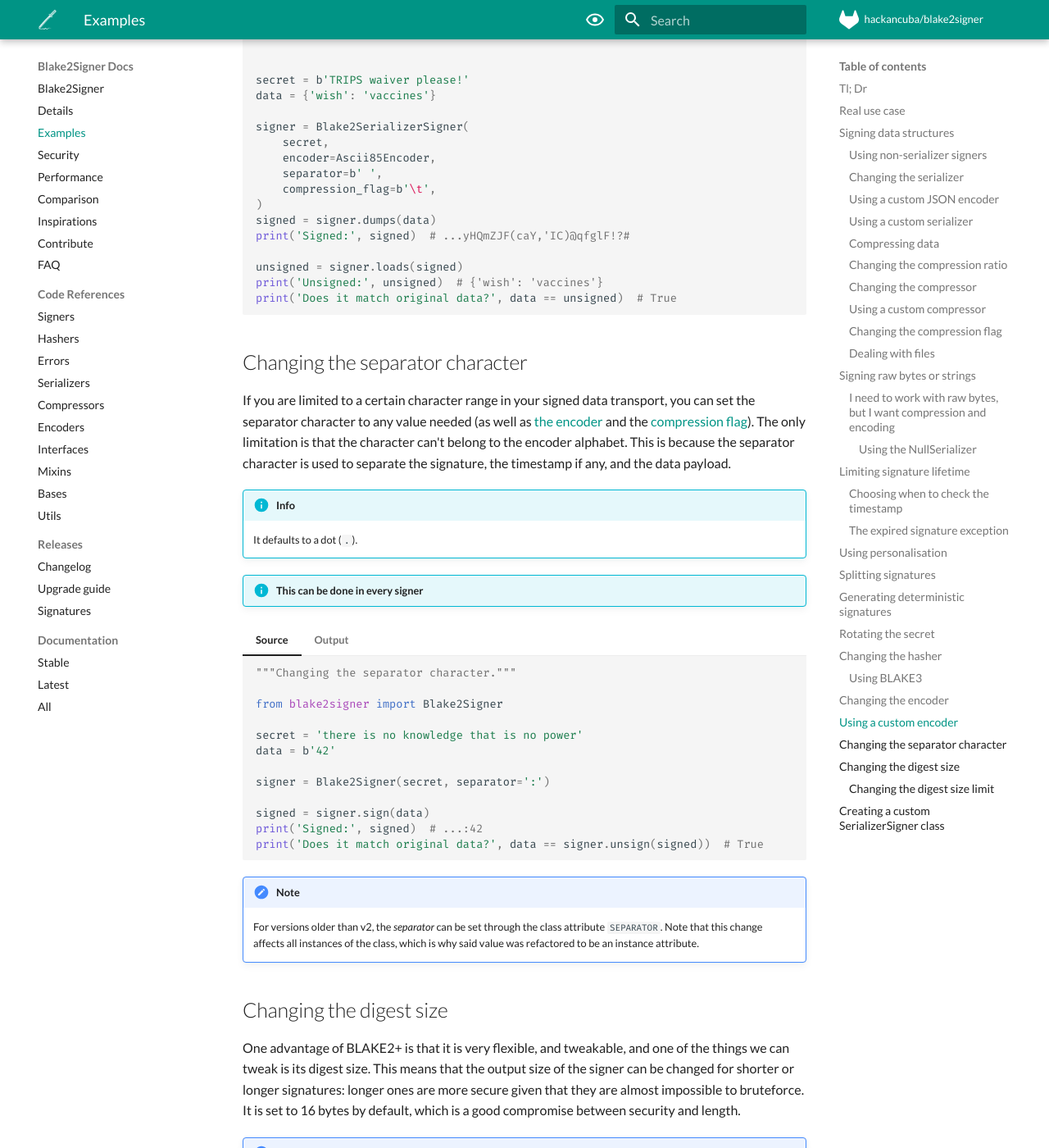
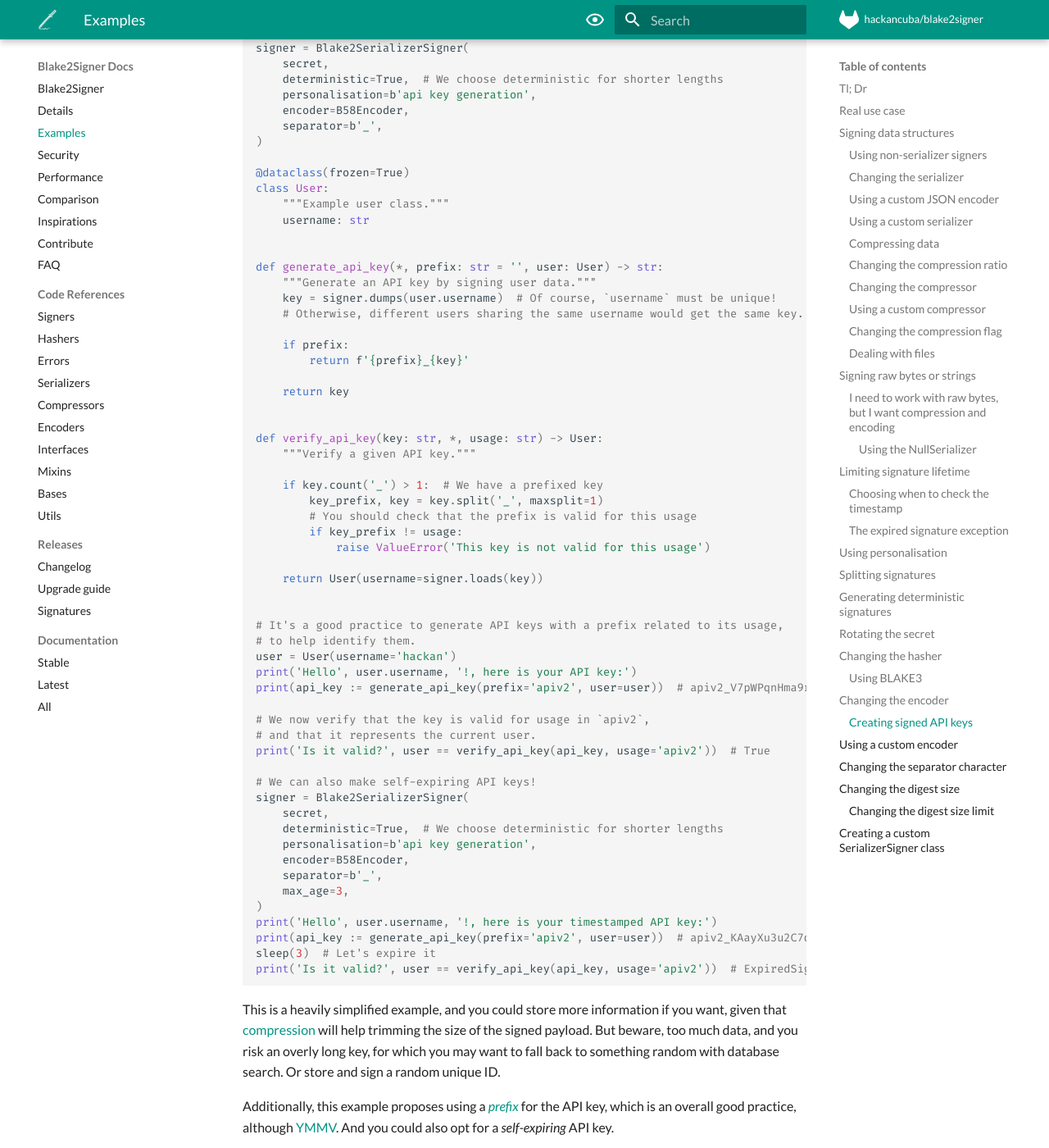
Before and after one commit to HacKanCuBa/blake2signer, an MkDocs documentation site: the page built from docs/docs/examples.md, in a window 1280 px wide and 1400 px high, scrolled down 28015 px. Shown: the whole window at 82% size. Built offline with MkDocs 1.6.1 and Material for MkDocs 9.7.7, drawn with Linux system fonts in a browser that asks for light colours; comment, search, counter and statistics services are not loaded; some of the changed text lies outside the part shown.

Commit message:
:sparkles: Add base58 encoder with examples

````diff
--- /dev/null
+++ b/changelog.d/20240412_153208_hackan_base58.rst
@@ -0,0 +1,4 @@
+Added
+-----
+
+- Add Base58 encoder, and some example usages like creating signed API keys.
--- a/docs/docs/examples.md
+++ b/docs/docs/examples.md
@@ -1530,7 +1530,7 @@
 
 ## Changing the encoder
 
-There are three [encoders provided by this package](details.md#encoders-serializers-and-compressors): a [Base64 URL safe encoder](encoders.md#blake2signer.encoders.B64URLEncoder) (default), a [Base 32 encoder](encoders.md#blake2signer.encoders.B32Encoder) and a [Base 16/Hex encoder](encoders.md#blake2signer.encoders.HexEncoder).
+There are four [encoders provided by this package](details.md#encoders-serializers-and-compressors): a [Base64 URL safe encoder](encoders.md#blake2signer.encoders.B64URLEncoder) (default), a [Base 32 encoder](encoders.md#blake2signer.encoders.B32Encoder), a [Base 16/Hex encoder](encoders.md#blake2signer.encoders.HexEncoder) and a [Base 58 encoder](encoders.md#blake2signer.encoders.B58Encoder) (from v3.1.0).
 
 !!! info "This can be done in every signer from v2.0.0"
 
@@ -1626,6 +1626,115 @@
 !!! tip "Custom encoder"
     You can [create a custom encoder](#using-a-custom-encoder).
 
+### Creating signed API keys
+
+!!! info "*Base 58* is new in v3.1.0"
+
+Due to the human-friendly characteristic of Base 58, one common usage is to create API keys that have to be typed by humans or reviewed by human eyes.
+The following example could use any [encoder](#changing-the-encoder), but Base 58 is more appropriate for this.
+
+Here is a comparison of example key sizes:
+
+| Description                                    | Example API key                                    |
+|------------------------------------------------|----------------------------------------------------|
+| Random, prefixed UUID4 API key                 | `prefix_8d5fabe6-cf60-4bc6-84c0-7f323f71f4a3`      |
+| Random, prefixed Base64 API key                | `prefix_hcva2Ili1pMBYbNpUf7bUQ`                    |
+| Random, prefixed Base58 API key                | `prefix_D17ebRPWKZPA7qf5AwYovp`                    |
+| Signed, prefixed Base58 API key                | `prefix_V7pWPqnHma9rSrZ5yJAaxG_6koHwmA2Gdf`        |
+| Signed, self-expiring, prefixed Base58 API key | `prefix_KAayXu3u2C7qYJLQ8iEQpF_3cPDHv_6koHwmA2Gdf` |
+
+=== "Source"
+
+    ```python
+    """Creating signed API keys."""
+
+    from dataclasses import dataclass
+    from time import sleep
+
+    from blake2signer import Blake2SerializerSigner
+    from blake2signer.encoders import B58Encoder
+
+    secret = b'las vacunas salvan vidas!'
+    signer = Blake2SerializerSigner(
+        secret,
+        deterministic=True,  # We choose deterministic for shorter lengths
+        personalisation=b'api key generation',
+        encoder=B58Encoder,
+        separator=b'_',
+    )
+
+    @dataclass(frozen=True)
+    class User:
+        """Example user class."""
+        username: str
+
+
+    def generate_api_key(*, prefix: str = '', user: User) -> str:
+        """Generate an API key by signing user data."""
+        key = signer.dumps(user.username)  # Of course, `username` must be unique!
+        # Otherwise, different users sharing the same username would get the same key.
+
+        if prefix:
+            return f'{prefix}_{key}'
+
+        return key
+
+
+    def verify_api_key(key: str, *, usage: str) -> User:
+        """Verify a given API key."""
+
+        if key.count('_') > 1:  # We have a prefixed key
+            key_prefix, key = key.split('_', maxsplit=1)
+            # You should check that the prefix is valid for this usage
+            if key_prefix != usage:
+                raise ValueError('This key is not valid for this usage')
+
+        return User(username=signer.loads(key))
+
+
+    # It's a good practice to generate API keys with a prefix related to its usage,
+    # to help identify them.
+    user = User(username='hackan')
+    print('Hello', user.username, '!, here is your API key:')
+    print(api_key := generate_api_key(prefix='apiv2', user=user))  # apiv2_V7pWPqnHma9rSrZ5yJAaxG_6koHwmA2Gdf
+
+    # We now verify that the key is valid for usage in `apiv2`,
+    # and that it represents the current user.
+    print('Is it valid?', user == verify_api_key(api_key, usage='apiv2'))  # True
+
+    # We can also make self-expiring API keys!
+    signer = Blake2SerializerSigner(
+        secret,
+        deterministic=True,  # We choose deterministic for shorter lengths
+        personalisation=b'api key generation',
+        encoder=B58Encoder,
+        separator=b'_',
+        max_age=3,
+    )
+    print('Hello', user.username, '!, here is your timestamped API key:')
+    print(api_key := generate_api_key(prefix='apiv2', user=user))  # apiv2_KAayXu3u2C7qYJLQ8iEQpF_3cPDHv_6koHwmA2Gdf
+    sleep(3)  # Let's expire it
+    print('Is it valid?', user == verify_api_key(api_key, usage='apiv2'))  # ExpiredSignatureError
+    ```
+
+=== "Output"
+
+    ```
+    Hello hackan !, here is your API key:
+    apiv2_V7pWPqnHma9rSrZ5yJAaxG_6koHwmA2Gdf
+    Is it valid? True
+    Hello hackan !, here is your timestamped API key:
+    apiv2_KAayXu3u2C7qYJLQ8iEQpF_3cPDHv_6koHwmA2Gdf
+    Traceback (most recent call last):
+      ...
+        raise ExpiredSignatureError(
+    blake2signer.errors.ExpiredSignatureError: signature has expired, age 3.1927380561828613 > 3.0 seconds
+    ```
+
+This is a heavily simplified example, and you could store more information if you want, given that [compression](#compressing-data) will help trimming the size of the signed payload. But beware, too much data, and you risk an overly long key, for which you may want to fall back to something random with database search. Or store and sign a random unique ID.
+
+Additionally, this example proposes using a [_prefix_](https://duckduckgo.com/?q=api+key+with+prefix) for the API key, which is an overall good practice, although [YMMV](https://www.urbandictionary.com/define.php?term=ymmv). And you could also opt for a _self-expiring_ API key.
+
 ## Using a custom encoder
 
 If you need to use an encoder not implemented by this package, such as A85 or UUencode, you can do so: all you need to do is implement the [`EncoderInterface`](interfaces.md#blake2signer.interfaces.EncoderInterface), and define how is your encoder encoding and decoding, as well as indicating its alphabet. That's it.
````
Also changed, not shown: docs/docs/details.md (+1 -0 lines), 5 other files.
